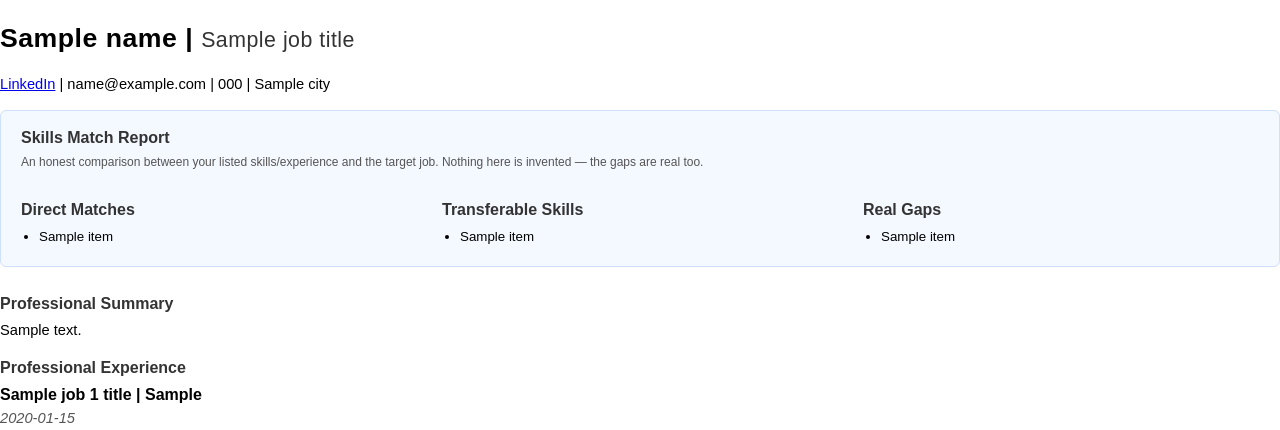
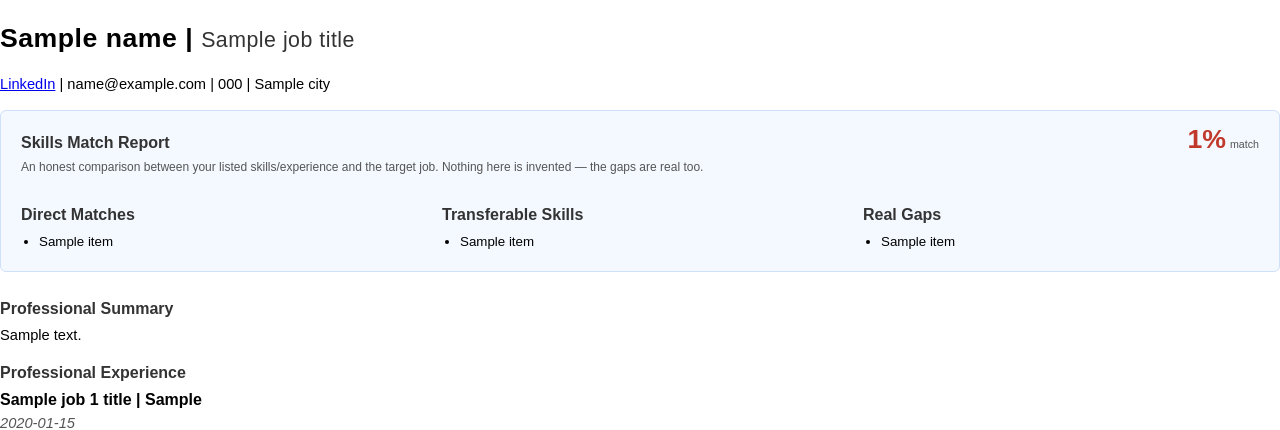
Before and after one commit to melissacallis/normalresume, a Django app: template resume_app/templates/resume_app/output.html in a window 1280 px wide. Shown: the top 430 px of the page. Run offline with Django 5.2, Linux system fonts and the light colour scheme; the template is opened without the code that fills it: most values are stand-ins (such as "Sample title", 1, 10 or a date in 2020).

Commit message:
Add match-percentage badge to the Skills Match Report

```diff
--- a/resume_app/templates/resume_app/output.html
+++ b/resume_app/templates/resume_app/output.html
@@ -67,9 +67,34 @@
             flex-wrap: wrap;
             gap: 0 25px;
         }
-        .skills-match-report h2 {
+        .skills-match-heading {
             width: 100%;
+            display: flex;
+            align-items: baseline;
+            justify-content: space-between;
+        }
+        .skills-match-heading h2 {
             margin-top: 0;
+        }
+        .skills-match-score {
+            font-size: 20pt;
+            font-weight: bold;
+            line-height: 1;
+        }
+        .skills-match-score-label {
+            font-size: 8pt;
+            font-weight: normal;
+            color: #555;
+            margin-left: 4px;
+        }
+        .score-high {
+            color: #1a7f37;
+        }
+        .score-mid {
+            color: #b98900;
+        }
+        .score-low {
+            color: #c0392b;
         }
         .skills-match-note {
             width: 100%;
@@ -105,7 +130,14 @@
     </div>
 
     <div class="skills-match-report">
-        <h2>Skills Match Report</h2>
+        <div class="skills-match-heading">
+            <h2>Skills Match Report</h2>
+            {% if match_percentage %}
+                <div class="skills-match-score {% if match_percentage >= 70 %}score-high{% elif match_percentage >= 40 %}score-mid{% else %}score-low{% endif %}">
+                    {{ match_percentage }}%<span class="skills-match-score-label">match</span>
+                </div>
+            {% endif %}
+        </div>
         <p class="skills-match-note">An honest comparison between your listed skills/experience and the target job. Nothing here is invented — the gaps are real too.</p>
 
         <div class="skills-match-column">
```
Also changed, not shown: resume_app/views.py (+30 -17 lines).
